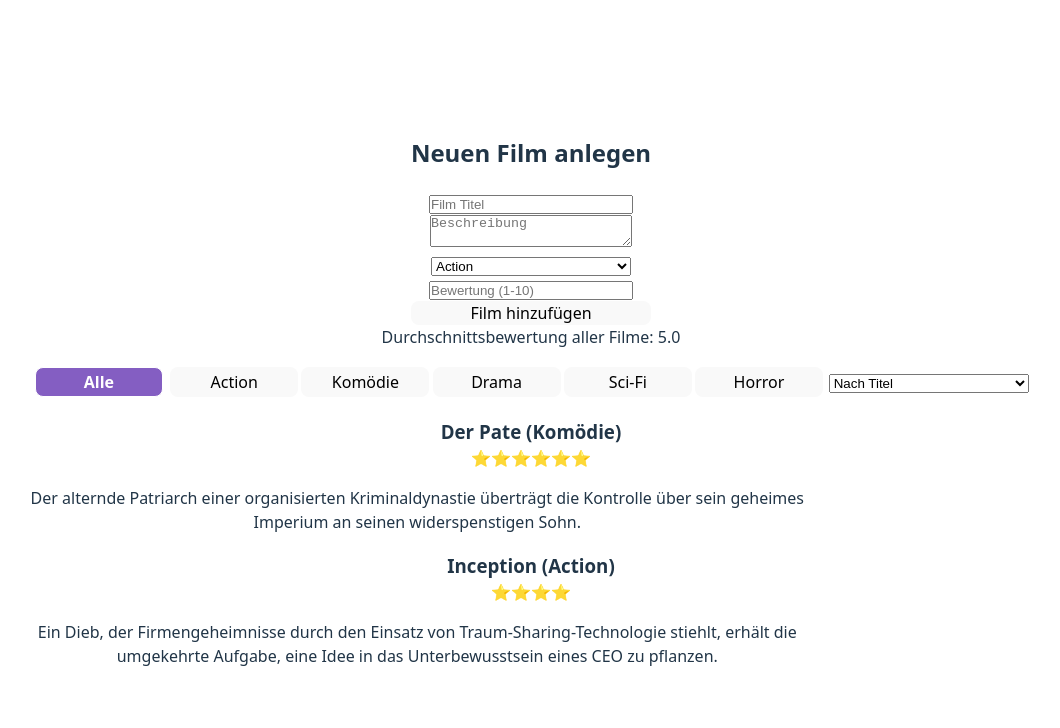
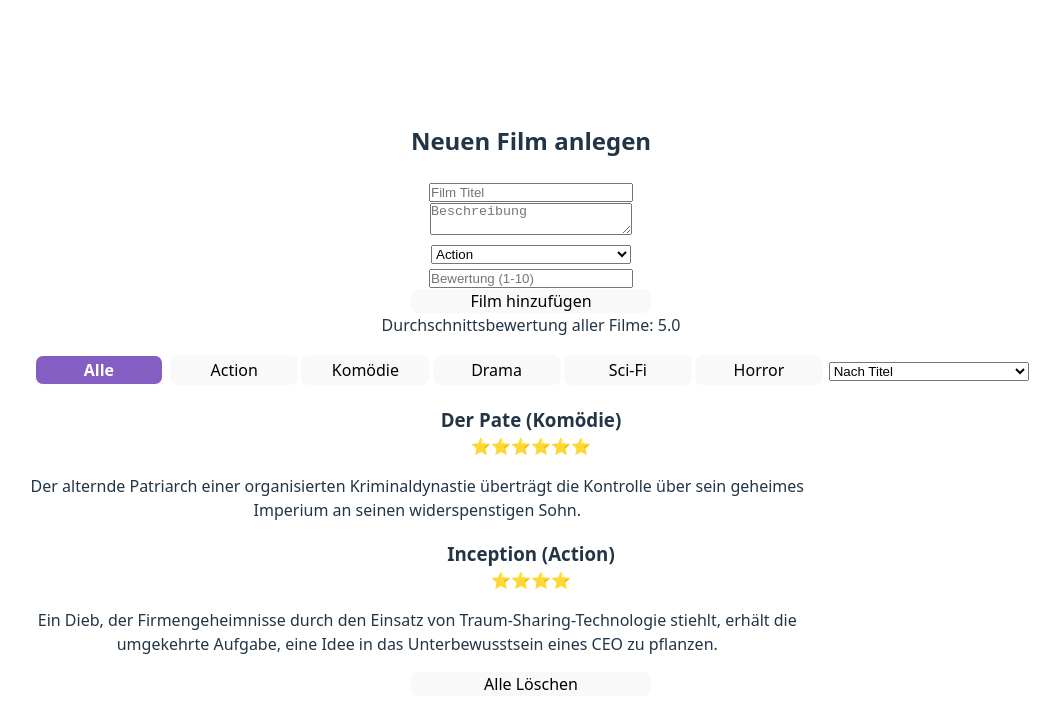
Before and after one commit to Jonny1Coder/BBK_SOW_Film-Bewertungs-App, a Svelte app: page / in a window 1280 px wide. Shown: the top 728 px of the page, without its empty margins (109-1169 px from the left). Built offline with nearby package versions, Linux system fonts and the light colour scheme.

Commit message:
added "Alle Löschen" button to clear all films

```diff
--- a/src/App.svelte
+++ b/src/App.svelte
@@ -17,6 +17,7 @@
     bewertung: 4
   });
   filme.add({
+    id: $filme.length,
     titel: 'Der Pate',
     beschreibung: 'Der alternde Patriarch einer organisierten Kriminaldynastie überträgt die Kontrolle über sein geheimes Imperium an seinen widerspenstigen Sohn.',
     genre: genres[1],
@@ -42,6 +43,7 @@
     : 0;
 
   let neuerFilm = {
+    id: $filme.length,
     titel: '',
     beschreibung: '',
     genre: genres[0],
@@ -66,6 +68,9 @@
   }
   function setActive(genre) {
     selectedGenre = genre;
+  }
+  function clearFilm() {
+    filme.clear();
   }
 </script>
 
@@ -112,6 +117,7 @@
       </div>
     {/each}
   </div>
+  <button on:click={ () => clearFilm()}>Alle Löschen</button>
 
 </main>
 
```
Lines whose indentation alone changed are shown as unchanged.
